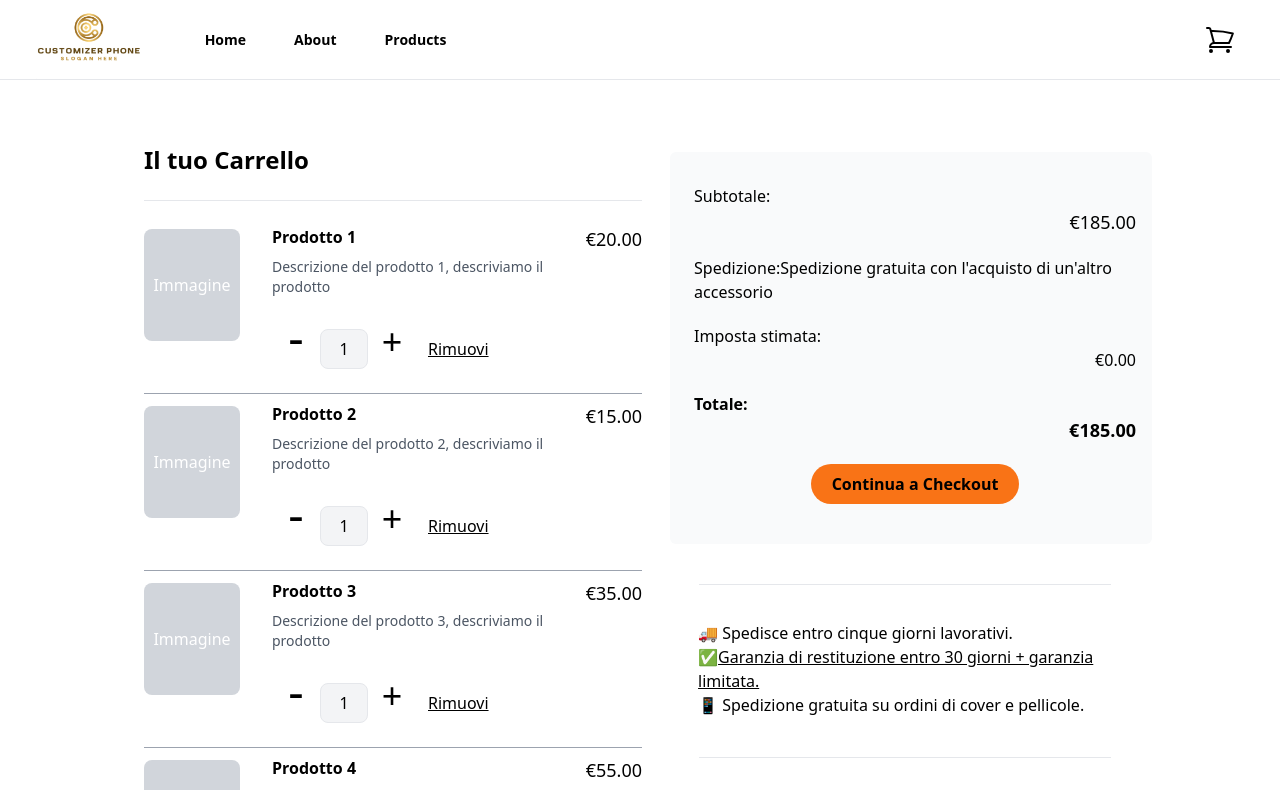
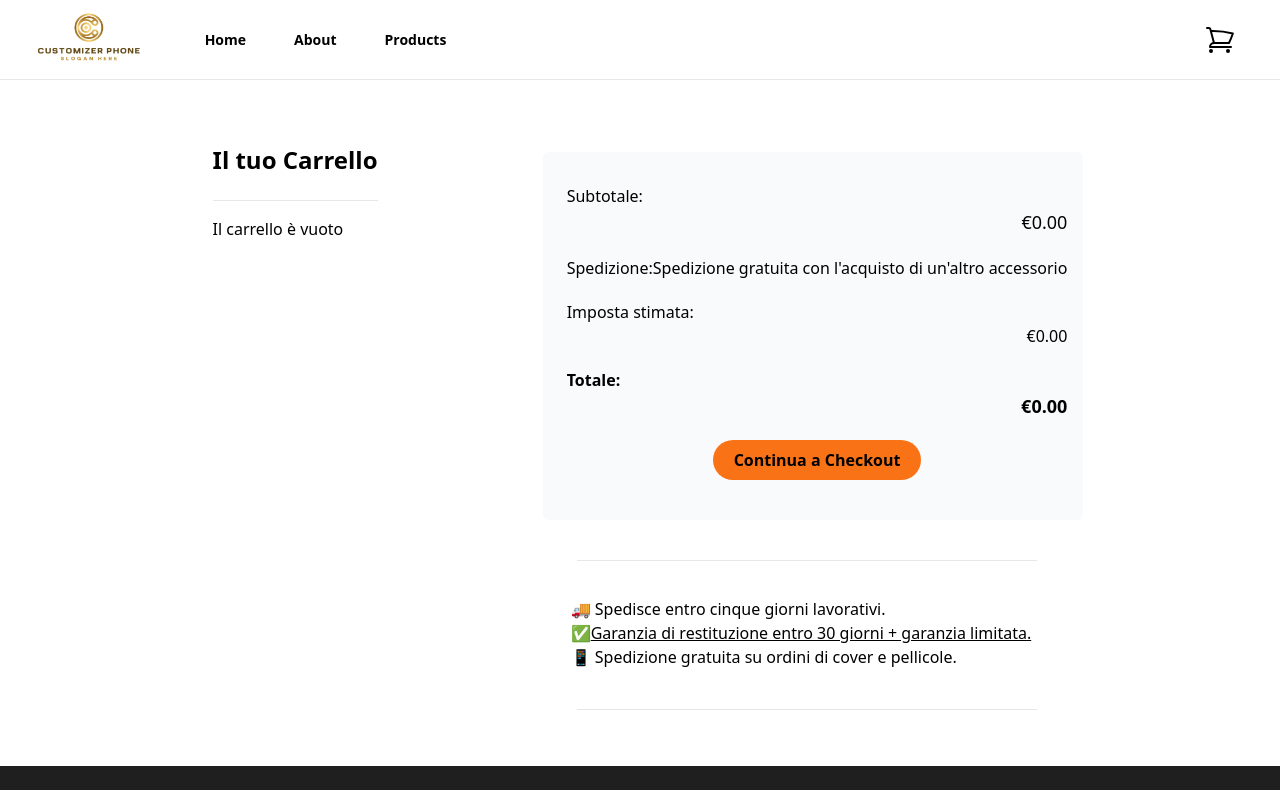
Before and after one commit to rubencommisso/mia_tech_progetto_finale, a React (Vite) app: page /cart in a window 1280 px wide. Shown: the top 790 px of the page. Built offline with nearby package versions, Linux system fonts and the light colour scheme.

Commit message:
add basic logic to implemement

```diff
--- a/src/pages/Cart.jsx
+++ b/src/pages/Cart.jsx
@@ -1,79 +1,47 @@
-import React, { useState } from "react";
+import React, { useState, useEffect } from "react";
 
 const Cart = () => {
-  const [cart, setCart] = useState([
-    {
-      id: 1,
-      name: "Prodotto 1",
-      price: 20,
-      quantity: 1,
-      description: "Descrizione del prodotto 1, descriviamo il prodotto",
-    },
-    {
-      id: 2,
-      name: "Prodotto 2",
-      price: 15,
-      quantity: 1,
-      description: "Descrizione del prodotto 2, descriviamo il prodotto",
-    },
-    {
-      id: 3,
-      name: "Prodotto 3",
-      price: 35,
-      quantity: 1,
-      description: "Descrizione del prodotto 3, descriviamo il prodotto",
-    },
-    {
-      id: 4,
-      name: "Prodotto 4",
-      price: 55,
-      quantity: 1,
-      description: "Descrizione del prodotto 4, descriviamo il prodotto",
-    },
-    {
-      id: 5,
-      name: "Prodotto 5",
-      price: 60,
-      quantity: 1,
-      description: "Descrizione del prodotto 5, descriviamo il prodotto",
-    },
-  ])
+  const [cart, setCart] = useState([]);
+
+  useEffect(() => {
+    const savedCart = JSON.parse(localStorage.getItem("cart")) || [];
+    setCart(savedCart);
+  }, []);
 
 
 
 
   const removeFromCart = (id) => {
-    setCart(cart.filter((product) => product.id !== id))
+    const updatedCart = cart.filter((product) => product.id !== id);
+  setCart(updatedCart);
+  localStorage.setItem("cart", JSON.stringify(updatedCart));
   };
 
-  const updateQuantity = (id, newQuantity) => {
-    if (newQuantity < 1) return;
-    setCart(
-      cart.map((product) =>
-        product.id === id ? { ...product, quantity: newQuantity } : product
-      )
-    )
-  }
+  const updateCartStorage = (updatedCart) => {
+    setCart(updatedCart);
+    localStorage.setItem("cart", JSON.stringify(updatedCart));
+  };
 
   const increaseQuantity = (id) => {
-    setCart(
-      cart.map((product) =>
-        product.id === id
-          ? { ...product, quantity: product.quantity + 1 }
-          : product
-      )
-    )
-  }
+    const updatedCart = cart.map((product) =>
+      product.id === id ? { ...product, quantity: product.quantity + 1 } : product
+    );
+    updateCartStorage(updatedCart);
+  };
 
   const decreaseQuantity = (id) => {
-    setCart(
-      cart.map((product) =>
-        product.id === id && product.quantity > 1
-          ? { ...product, quantity: product.quantity - 1 }
-          : product
-      )
-    )
-  }
+    const updatedCart = cart.map((product) => {
+      if (product.id === id) {
+        if (product.quantity > 1) {
+          return { ...product, quantity: product.quantity - 1 };
+        } else {
+          return null;
+        }
+      }
+      return product;
+    }).filter(Boolean);
+    updateCartStorage(updatedCart);
+  };
 
   const getTotal = () => {
     return cart.reduce(
@@ -104,7 +72,10 @@ const Cart = () => {
               <div className="ml-6 md:ml-8 flex-1 flex-col md:flex-row justify-around md-m-14 ">
                 <h3 className="text-base font-semibold mb-2">{product.name}</h3>
                 <p className="text-sm text-gray-600 mb-4 mr-4">
-                  {product.description}
+                  Pellicola selezionata: {product.pellicola}
+                </p>
+                <p className="text-sm text-gray-600 mb-4 mr-4">
+                  Colore cover: {product.color}
                 </p>
 
                 <button
--- a/src/pages/Product.jsx
+++ b/src/pages/Product.jsx
@@ -16,6 +16,14 @@ const Product = () => {
   const [selectedColor, setSelectedColor] = useState(null)
   const [cart, setCart] = useState([]);
   const [selectedPrice, setSelectedPrice] = useState(null);
+
+  //cart logic
+
+  useEffect(() => {
+    localStorage.setItem("cart", JSON.stringify(cart));
+  }, [cart]);
+
+
 
   const handleBrandClick = (brand) => {
     if (brand === "Apple") {
@@ -72,6 +80,15 @@ const Product = () => {
     }
 
     const item = {
+    id: Date.now(),
+    name: `${activeButton.toUpperCase()} - ${activeModel}`,
+    pellicola: selectedCard?.title || "Pellicola selezionata",
+    color: selectedColor.title || "Colore cover",
+    price: totalPrice,
+    quantity: 1
+  };
+
+   /*  const item = {
       brand: activeButton,
       model: activeModel,
       pellicola: selectedCard?.title,
@@ -79,7 +96,8 @@ const Product = () => {
       color: selectedColor,
       coverPrice: selectedPrice,
       total: totalPrice
-    };
+    }; */
+
 
     setCart((prevCart) => [...prevCart, item]);
 
```
Also changed, not shown: src/components/PhoneCaseCustomizerIphone.jsx (line endings or trailing spaces).
